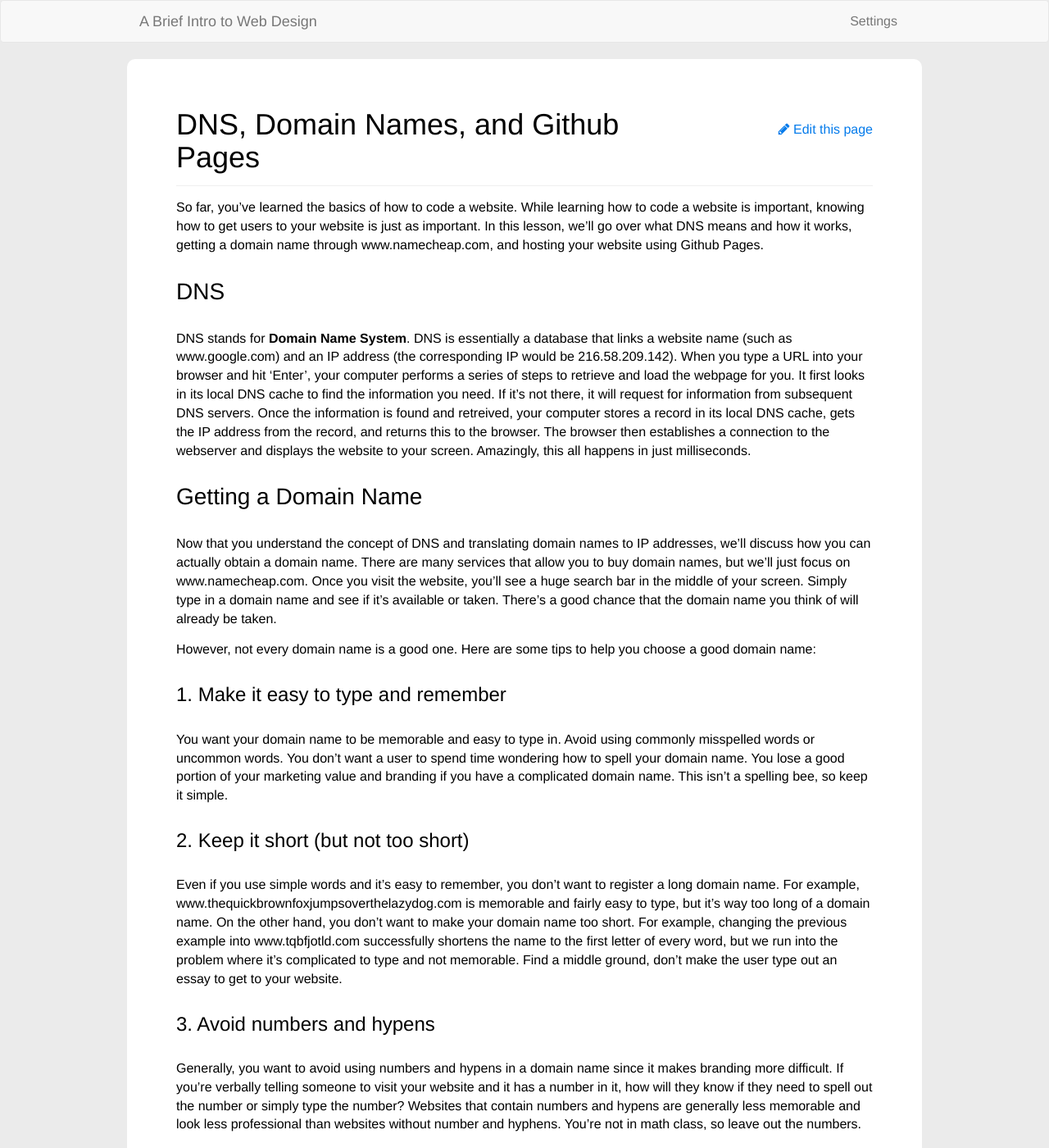
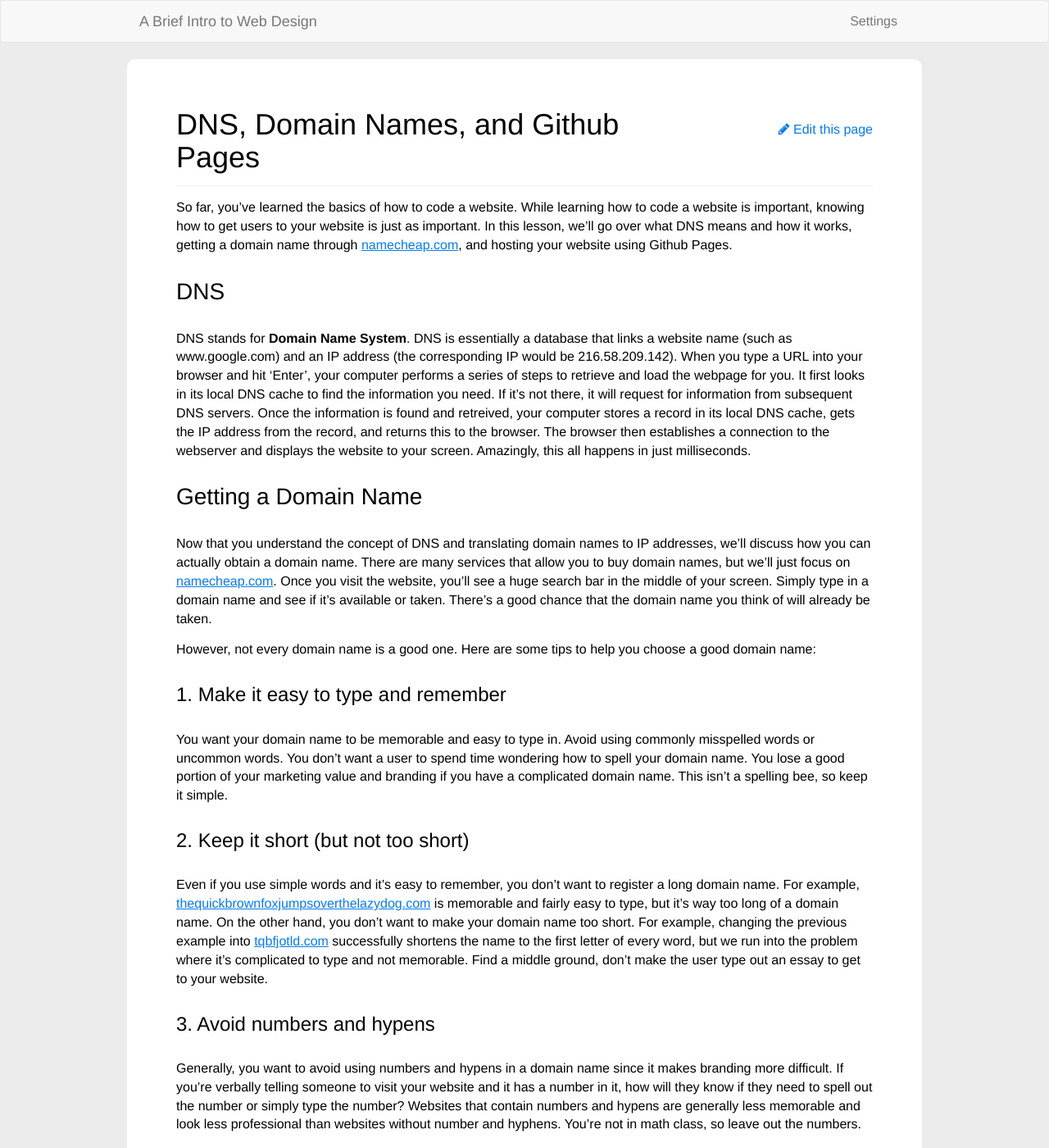
Before and after one commit to allejo/Intro-To-Web, a Jekyll site: the page built from _lessons/chapter-03/lesson-1-dns.md, in a window 1280 px wide and 1400 px high. Shown: the whole window at 82% size. Built offline with Jekyll 4.4.1, drawn with Linux system fonts in a browser that asks for light colours; nearby versions of some CDN libraries; comment, search, counter and statistics services are not loaded; some of the changed text lies outside the part shown.

Commit message:
Add links to urls

```diff
--- a/_lessons/chapter-03/lesson-1-dns.md
+++ b/_lessons/chapter-03/lesson-1-dns.md
@@ -2,7 +2,7 @@
 title: DNS, Domain Names, and Github Pages
 ---
 
-So far, you've learned the basics of how to code a website. While learning how to code a website is important, knowing how to get users to your website is just as important. In this lesson, we'll go over what DNS means and how it works, getting a domain name through www.namecheap.com, and hosting your website using Github Pages.
+So far, you've learned the basics of how to code a website. While learning how to code a website is important, knowing how to get users to your website is just as important. In this lesson, we'll go over what DNS means and how it works, getting a domain name through [namecheap.com](https://www.namecheap.com/), and hosting your website using Github Pages.
 
 ## DNS
 
@@ -10,7 +10,7 @@ DNS stands for **Domain Name System**. DNS is essentially a database that links
 
 ## Getting a Domain Name
 
-Now that you understand the concept of DNS and translating domain names to IP addresses, we'll discuss how you can actually obtain a domain name. There are many services that allow you to buy domain names, but we'll just focus on www.namecheap.com. Once you visit the website, you'll see a huge search bar in the middle of your screen. Simply type in a domain name and see if it's available or taken. There's a good chance that the domain name you think of will already be taken.
+Now that you understand the concept of DNS and translating domain names to IP addresses, we'll discuss how you can actually obtain a domain name. There are many services that allow you to buy domain names, but we'll just focus on [namecheap.com](https://www.namecheap.com/). Once you visit the website, you'll see a huge search bar in the middle of your screen. Simply type in a domain name and see if it's available or taken. There's a good chance that the domain name you think of will already be taken.
 
 However, not every domain name is a good one. Here are some tips to help you choose a good domain name:
 
@@ -20,7 +20,7 @@ You want your domain name to be memorable and easy to type in. Avoid using commo
 
 ### 2. Keep it short (but not too short)
 
-Even if you use simple words and it's easy to remember, you don't want to register a long domain name. For example, www.thequickbrownfoxjumpsoverthelazydog.com is memorable and fairly easy to type, but it's way too long of a domain name. On the other hand, you don't want to make your domain name too short. For example, changing the previous example into www.tqbfjotld.com successfully shortens the name to the first letter of every word, but we run into the problem where it's complicated to type and not memorable. Find a middle ground, don't make the user type out an essay to get to your website.
+Even if you use simple words and it's easy to remember, you don't want to register a long domain name. For example, [thequickbrownfoxjumpsoverthelazydog.com](http://www.thequickbrownfoxjumpsoverthelazydog.com/) is memorable and fairly easy to type, but it's way too long of a domain name. On the other hand, you don't want to make your domain name too short. For example, changing the previous example into [tqbfjotld.com](www.tqbfjotld.com) successfully shortens the name to the first letter of every word, but we run into the problem where it's complicated to type and not memorable. Find a middle ground, don't make the user type out an essay to get to your website.
 
 ### 3. Avoid numbers and hypens
 
@@ -28,7 +28,7 @@ Generally, you want to avoid using numbers and hypens in a domain name since it
 
 ### 4. Use an appropriate extension
 
-The most common domain name extension is the .com extension. Since it's so common, it'll be the default extension people type in if they don't know exactly what extension a site has. They'll just assume it ends in a .com. However, since it is so popular, that means a lot of domain names will have a .com extension and it's very likely your domain name will be taken with a .com. When you use www.namecheap.com, it will provide a list of domain name extensions that you can use in place of .com. When choosing an extension, make sure it fits in with your name and branding. For example, if I'm looking to register a domain name for a website that offers coupons to healthy and organic local markets, it'd be pretty inappropriate to use the domain name [www.naturalsavings.ninja](www.naturalsavings.ninja). (Yes, .ninja is a real extension).
+The most common domain name extension is the .com extension. Since it's so common, it'll be the default extension people type in if they don't know exactly what extension a site has. They'll just assume it ends in a .com. However, since it is so popular, that means a lot of domain names will have a .com extension and it's very likely your domain name will be taken with a .com. When you use www.namecheap.com, it will provide a list of domain name extensions that you can use in place of .com. When choosing an extension, make sure it fits in with your name and branding. For example, if I'm looking to register a domain name for a website that offers coupons to healthy and organic local markets, it'd be pretty inappropriate to use the domain name [naturalsavings.ninja](www.naturalsavings.ninja). (Yes, .ninja is a real extension).
 
 ### 5. Keep it consistent
 
```
